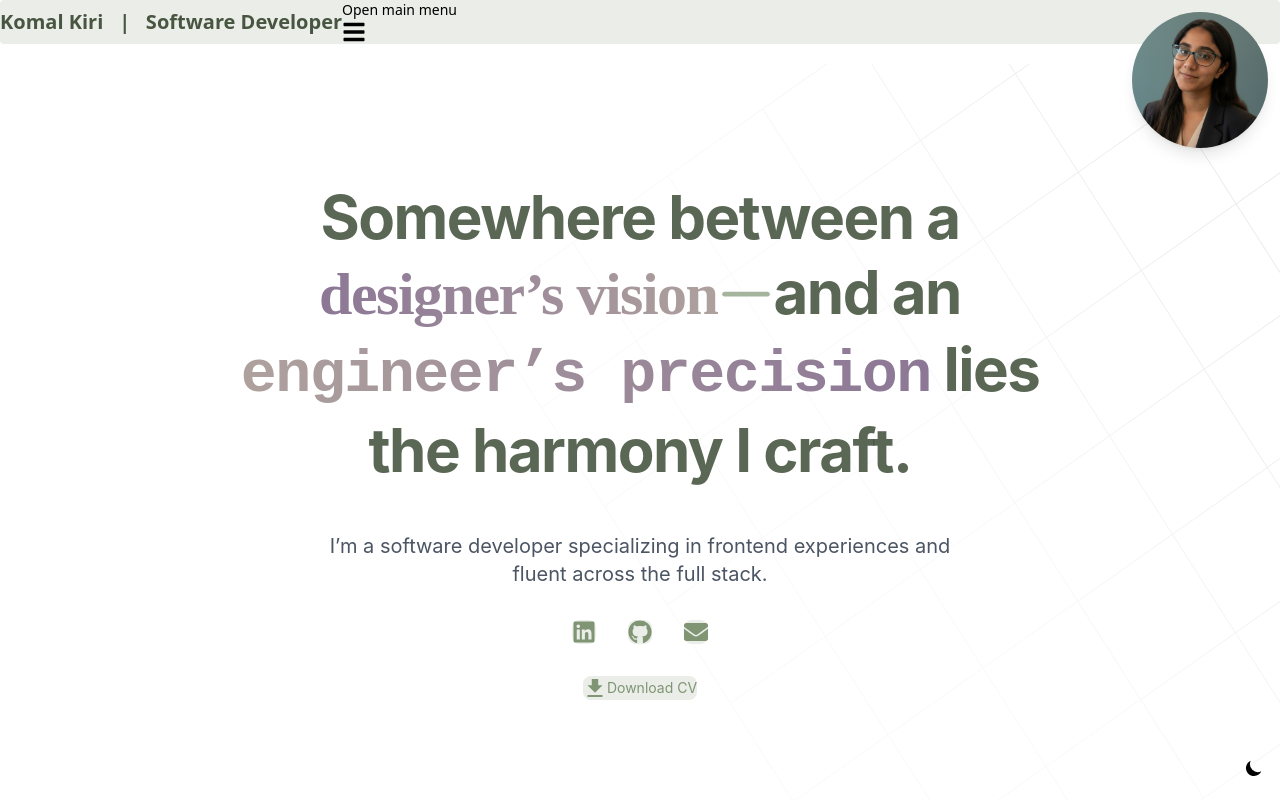
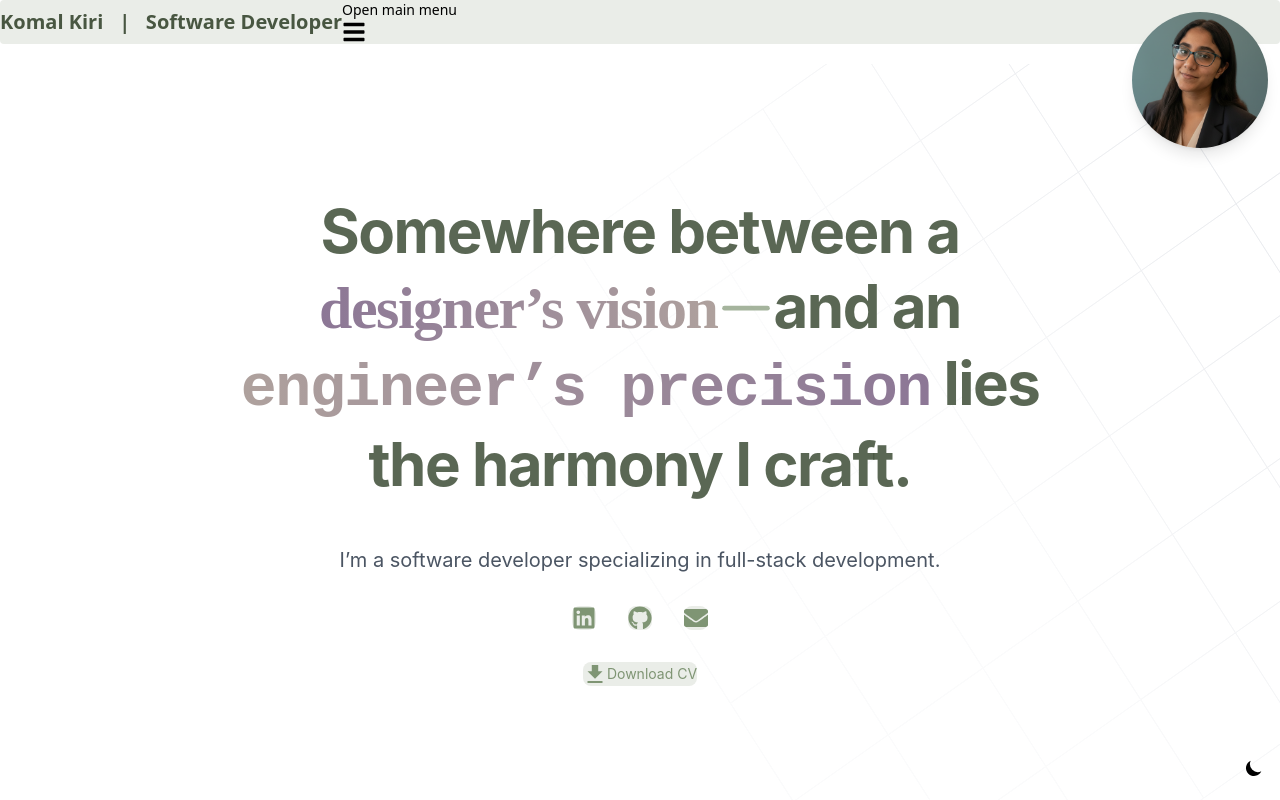
Before and after one commit to Komal-7/kk-portfolio, a Next.js app: page / in a window 1280 px wide. Shown: the top 800 px of the page. Built offline with nearby package versions, Linux system fonts and the light colour scheme.

Commit message:
updated metadata

```diff
--- a/app/layout.tsx
+++ b/app/layout.tsx
@@ -16,7 +16,12 @@ const geistMono = Geist_Mono({
 
 export const metadata : Metadata = {
   title: "Komal Kiri | Software Developer",
-  description: "Portfolio of Komal Kiri, a software developer specializing in Frontend Technologies.",
+  description: "A software developer specializing full stack development.",
+  openGraph: {
+    title: 'Komal Kiri | Software Developer',
+    description: 'A software developer specializing full stack development.',
+    images: ['/landing-image.png'],
+  },
 };
 export default function RootLayout({
   children,
--- a/components/About.tsx
+++ b/components/About.tsx
@@ -72,7 +72,7 @@ export default function About() {
         </h1>
 
         <p className="mt-8 text-lg md:text-xl text-gray-600 dark:text-gray-400 max-w-2xl mx-auto">
-          I’m a software developer specializing in frontend experiences and fluent across the full stack.
+          I’m a software developer specializing in full-stack development.
         </p>
 
         <div className="mt-8 flex justify-center gap-8">
```
Also changed, not shown: public/landing-image.png (added).
